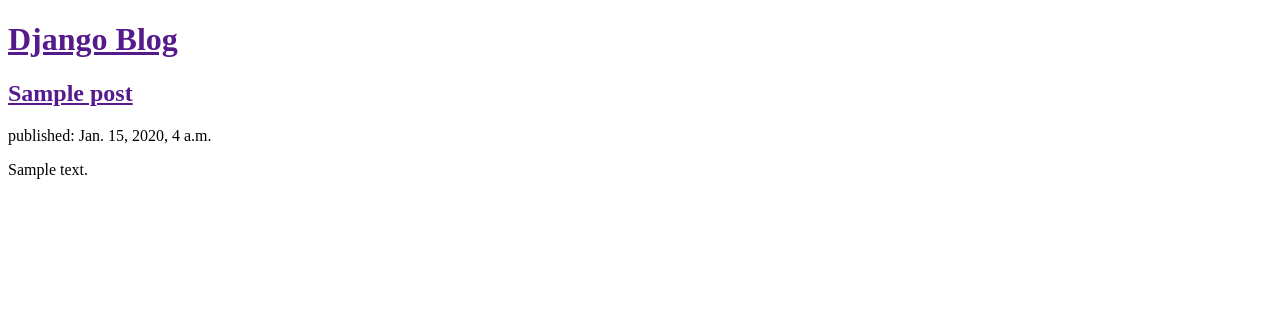
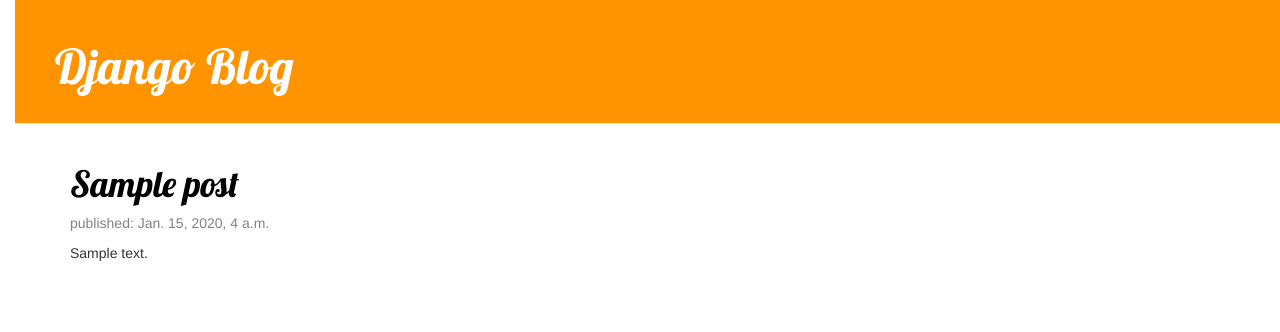
Before and after one commit to strausd/django_tutorial, a Django app: template blog/templates/blog/post_list.html in a window 1280 px wide. Shown: the top 332 px of the page. Run offline with Django 3.2, Linux system fonts and the light colour scheme; the template is opened without the code that fills it: values that come from a table or form of the project are taken from there, others are empty; tables that the repository leaves empty hold one stand-in row (values such as "Sample post"); some libraries are stand-ins or nearby versions.

Commit message:
Add view and template for detailed blog post as well as CSS for the site

```diff
--- /dev/null
+++ b/blog/static/css/blog.css
@@ -0,0 +1,55 @@
+h1 a, h2 a {
+    color: #FCA205;
+    font-family: 'Lobster';
+}
+
+body {
+    padding-left: 15px;
+}
+
+.page-header {
+    background-color: #ff9400;
+    margin-top: 0;
+    padding: 20px 20px 20px 40px;
+}
+
+.page-header h1, .page-header h1 a, .page-header h1 a:visited, .page-header h1 a:active {
+    color: #ffffff;
+    font-size: 36pt;
+    text-decoration: none;
+}
+
+.content {
+    margin-left: 40px;
+}
+
+h1, h2, h3, h4 {
+    font-family: 'Lobster', cursive;
+}
+
+.date {
+    color: #828282;
+}
+
+.save {
+    float: right;
+}
+
+.post-form textarea, .post-form input {
+    width: 100%;
+}
+
+.top-menu, .top-menu:hover, .top-menu:visited {
+    color: #ffffff;
+    float: right;
+    font-size: 26pt;
+    margin-right: 20px;
+}
+
+.post {
+    margin-bottom: 70px;
+}
+
+.post h1 a, .post h1 a:visited {
+    color: #000000;
+}
--- /dev/null
+++ b/blog/templates/blog/base.html
@@ -0,0 +1,27 @@
+<!DOCTYPE html>
+{% load staticfiles %}
+<html lang="en">
+<head>
+    <meta charset="UTF-8">
+    <title>My Django Blog</title>
+
+    <link rel="stylesheet" href="https://maxcdn.bootstrapcdn.com/bootstrap/3.3.7/css/bootstrap.min.css" integrity="sha384-BVYiiSIFeK1dGmJRAkycuHAHRg32OmUcww7on3RYdg4Va+PmSTsz/K68vbdEjh4u" crossorigin="anonymous">
+    <link href="//fonts.googleapis.com/css?family=Lobster&subset=latin,latin-ext" rel="stylesheet" type="text/css">
+    <link rel="stylesheet" href="{% static 'css/blog.css' %}">
+</head>
+<body>
+    <div class="page-header">
+        <h1><a href="/">Django Blog</a></h1>
+    </div>
+
+    <div class="content container">
+        <div class="row">
+            <div class="col-md-8">
+                {% block content %}
+                {% endblock %}
+            </div>
+        </div>
+    </div>
+
+</body>
+</html>
--- a/blog/templates/blog/post_list.html
+++ b/blog/templates/blog/post_list.html
@@ -1,21 +1,13 @@
-<!DOCTYPE html>
-<html lang="en">
-<head>
-    <meta charset="UTF-8">
-    <title>My Django Blog</title>
-</head>
-<body>
-    <div>
-        <h1><a href="">Django Blog</a></h1>
-    </div>
+{% extends 'blog/base.html' %}
 
+{% block content %}
     {% for post in posts %}
-        <div>
-            <h2><a href="">{{ post.title }}</a></h2>
-            <p>published: {{ post.published_date }}</p>
+        <div class="post">
+            <h1><a href="{% url 'post_detail' pk=post.pk %}">{{ post.title }}</a></h1>
+            <div class="date">
+                <p>published: {{ post.published_date }}</p>
+            </div>
             <p>{{ post.text|linebreaksbr }}</p>
         </div>
     {% endfor %}
-
-</body>
-</html>
+{% endblock %}
--- a/blog/urls.py
+++ b/blog/urls.py
@@ -3,4 +3,5 @@
 
 urlpatterns = [
     url(r'^$', views.post_list, name="post_list"),
+    url(r'^post/(?P<pk>\d+)/$', views.post_detail, name="post_detail"),
 ]
--- a/blog/views.py
+++ b/blog/views.py
@@ -1,4 +1,4 @@
-from django.shortcuts import render
+from django.shortcuts import render, get_object_or_404
 from django.utils import timezone
 from .models import Post
 
@@ -6,3 +6,7 @@
 def post_list(request):
     posts = Post.objects.filter(published_date__lte=timezone.now()).order_by('published_date')
     return render(request, 'blog/post_list.html', {'posts': posts})
+
+def post_detail(request, pk):
+    post = get_object_or_404(Post, pk=pk)
+    return render(request, 'blog/post_detail.html', {'post': post})
```
Also changed, not shown: blog/templates/blog/post_detail.html (added, +13 -0 lines).
